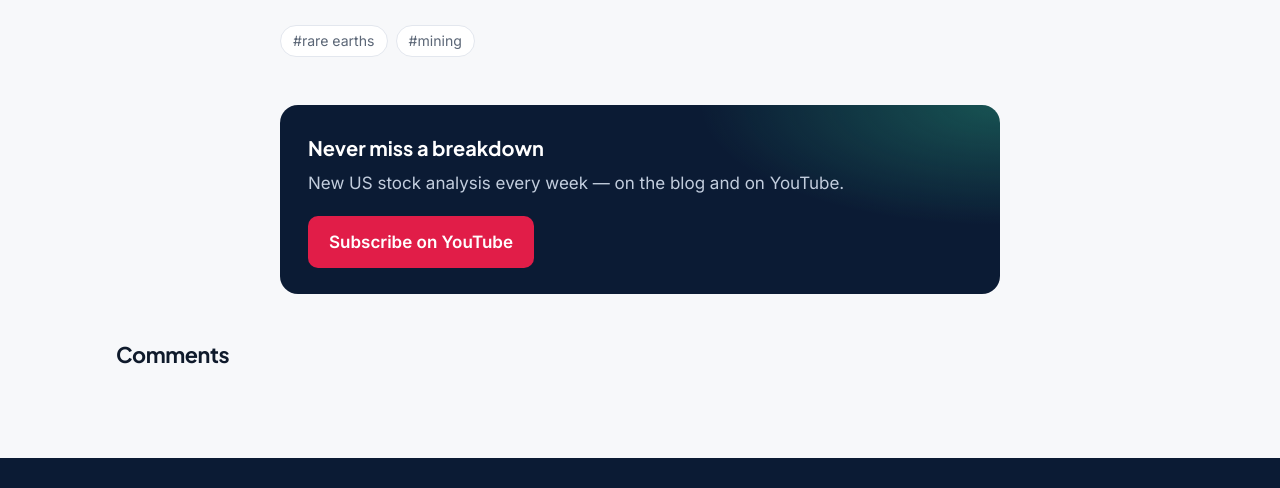
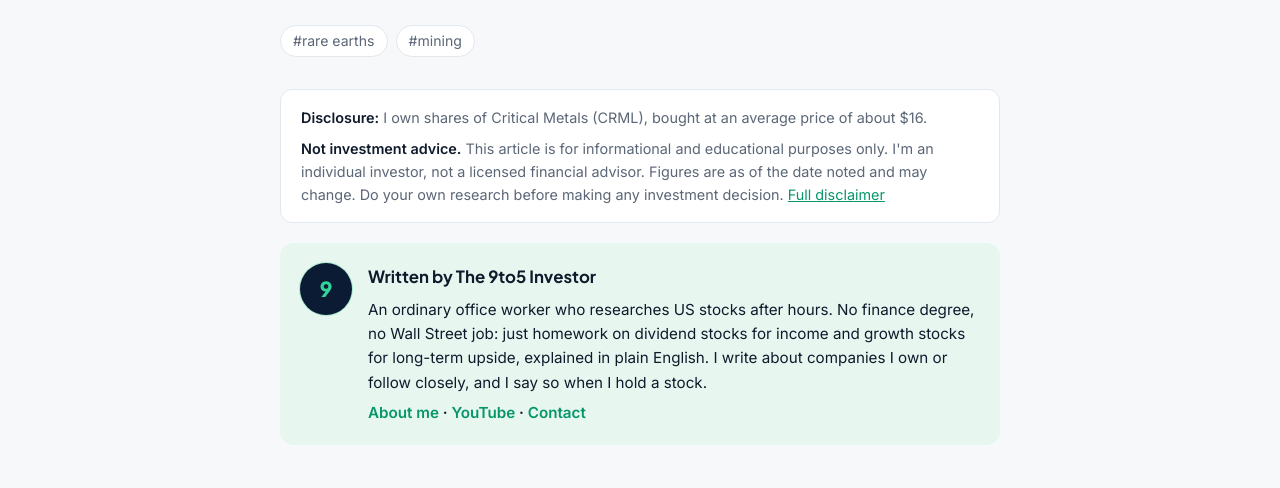
Before and after one commit to tiny-worker-invest/tiny-worker-invest.github.io, an Astro site: page /posts/critical-metals-crml-stock-drop in a window 1280 px wide. Shown: the part 5167-5655 px from the top of the page. Built offline with nearby package versions, Linux system fonts and the light colour scheme; Astro itself is replaced by a stand-in of ours.

Commit message:
Add Disclaimer page, per-post disclosure box and author bio
Co-Authored-By: Claude Opus 5.5 <noreply@anthropic.com>
Claude-Session: https://claude.ai/code/session_0173GRgJXA46mANUJYDRiSWX

```diff
--- /dev/null
+++ b/src/components/AuthorBox.astro
@@ -0,0 +1,14 @@
+---
+import { SITE } from '../site.config';
+import { href } from '../lib';
+---
+<aside class="author-box" aria-label="About the author">
+  <span class="avatar" aria-hidden="true">9</span>
+  <div>
+    <strong>Written by {SITE.author}</strong>
+    <p>An ordinary office worker who researches US stocks after hours. No finance degree, no Wall Street job:
+      just homework on dividend stocks for income and growth stocks for long-term upside, explained in plain English.
+      I write about companies I own or follow closely, and I say so when I hold a stock.</p>
+    <p class="author-links"><a href={href('about/')}>About me</a> · <a href={SITE.youtubeChannel} rel="noopener">YouTube</a> · <a href={href('contact/')}>Contact</a></p>
+  </div>
+</aside>
--- a/src/content.config.ts
+++ b/src/content.config.ts
@@ -23,6 +23,7 @@ const posts = defineCollection({
     youtubeId: z.string().transform(ytId).optional(),        // main video, embedded at the top (ID or full URL)
     relatedVideos: z.array(z.string().transform(ytId)).default([]), // more videos, shown under the article
     originalUrl: z.string().url().optional(),   // link to the Korean Naver post / video
+    holdings: z.string().optional(),           // disclosure of the author's position, e.g. 'I own CRML shares (average cost about $16).'
     draft: z.boolean().default(false),
   }),
 });
--- a/src/content/posts/critical-metals-crml-stock-drop.md
+++ b/src/content/posts/critical-metals-crml-stock-drop.md
@@ -17,6 +17,7 @@ faq:
     a: "The company has put the construction cost at roughly $400 million at the low end and up to $1 billion at the high end (January 22, 2026 conference call)."
   - q: "Has Critical Metals sold 100% of its Tanbreez output?"
     a: "No. Only about 15% is covered by a signed, binding offtake contract. The rest is in non-binding agreements, which are not legally enforceable."
+holdings: "I own shares of Critical Metals (CRML), bought at an average price of about $16."
 ---
 
 ## Quick answer
--- a/src/layouts/Base.astro
+++ b/src/layouts/Base.astro
@@ -85,12 +85,13 @@ const ldList = jsonLd ? (Array.isArray(jsonLd) ? jsonLd : [jsonLd]) : [];
             <a href={SITE.youtubeChannel} rel="noopener">YouTube</a>
             <a href={href('contact/')}>Contact</a>
             <a href={href('privacy/')}>Privacy Policy</a>
+            <a href={href('disclaimer/')}>Disclaimer</a>
             <a href={href('rss.xml')}>RSS</a>
           </nav>
         </div>
         <p class="disclaimer">
           Content is for informational and educational purposes only and is not investment advice.
-          Do your own research before making any investment decision.
+          Do your own research before making any investment decision. <a href={href('disclaimer/')}>Read the full disclaimer</a>.
         </p>
         <p>© {new Date().getFullYear()} {SITE.author}</p>
       </div>
--- a/src/pages/posts/[...id].astro
+++ b/src/pages/posts/[...id].astro
@@ -3,6 +3,7 @@ import { render } from 'astro:content';
 import Base from '../../layouts/Base.astro';
 import YouTube from '../../components/YouTube.astro';
 import CTA from '../../components/CTA.astro';
+import AuthorBox from '../../components/AuthorBox.astro';
 import PostCard from '../../components/PostCard.astro';
 import Comments from '../../components/Comments.astro';
 import { STRATEGIES } from '../../strategies';
@@ -97,6 +98,11 @@ if (d.youtubeId) jsonLd.push({ '@context': 'https://schema.org', '@type': 'Video
       </section>
     )}
     {d.tags.length > 0 && <p class="tags">{d.tags.map((t) => <a href={href(`tags/${slugify(t)}/`)}>#{t}</a>)}</p>}
+    <aside class="post-disclosure" aria-label="Disclosure">
+      {d.holdings && <p><strong>Disclosure:</strong> {d.holdings}</p>}
+      <p><strong>Not investment advice.</strong> This article is for informational and educational purposes only. I'm an individual investor, not a licensed financial advisor. Figures are as of the date noted and may change. Do your own research before making any investment decision. <a href={href('disclaimer/')}>Full disclaimer</a></p>
+    </aside>
+    <AuthorBox />
     {d.originalUrl && <p class="original">Originally published in Korean: <a href={d.originalUrl} rel="noopener">read the original</a></p>}
   </article>
   <CTA />
--- a/src/styles.css
+++ b/src/styles.css
@@ -194,3 +194,17 @@ main.wrap { padding-block: 48px 72px; }
 /* Comments (Giscus) */
 .comments { margin-top: 48px; }
 .comments .giscus { margin-top: 12px; }
+
+/* disclosure + author */
+.post-disclosure { margin-top: 32px; padding: 16px 20px; border: 1px solid var(--line); border-radius: 12px;
+  background: var(--surface); color: var(--muted); font-size: .9rem; line-height: 1.6; }
+.post-disclosure p { margin: 0; } .post-disclosure p + p { margin-top: 8px; }
+.post-disclosure strong { color: var(--fg); }
+.author-box { display: flex; gap: 16px; align-items: flex-start; margin-top: 20px; padding: 20px; border-radius: 14px;
+  background: var(--accent-soft); }
+.author-box .avatar { width: 52px; height: 52px; font-size: 1.3rem; }
+.author-box strong { font-family: var(--display); font-size: 1.05rem; }
+.author-box p { margin: 6px 0 0; font-size: .95rem; line-height: 1.6; }
+.author-box .author-links { font-weight: 600; }
+.author-box .author-links a { text-decoration: none; }
+.site-footer .disclaimer a { color: #c6d0e0; }
```
Also changed, not shown: src/pages/disclaimer.astro (added, +44 -0 lines).
